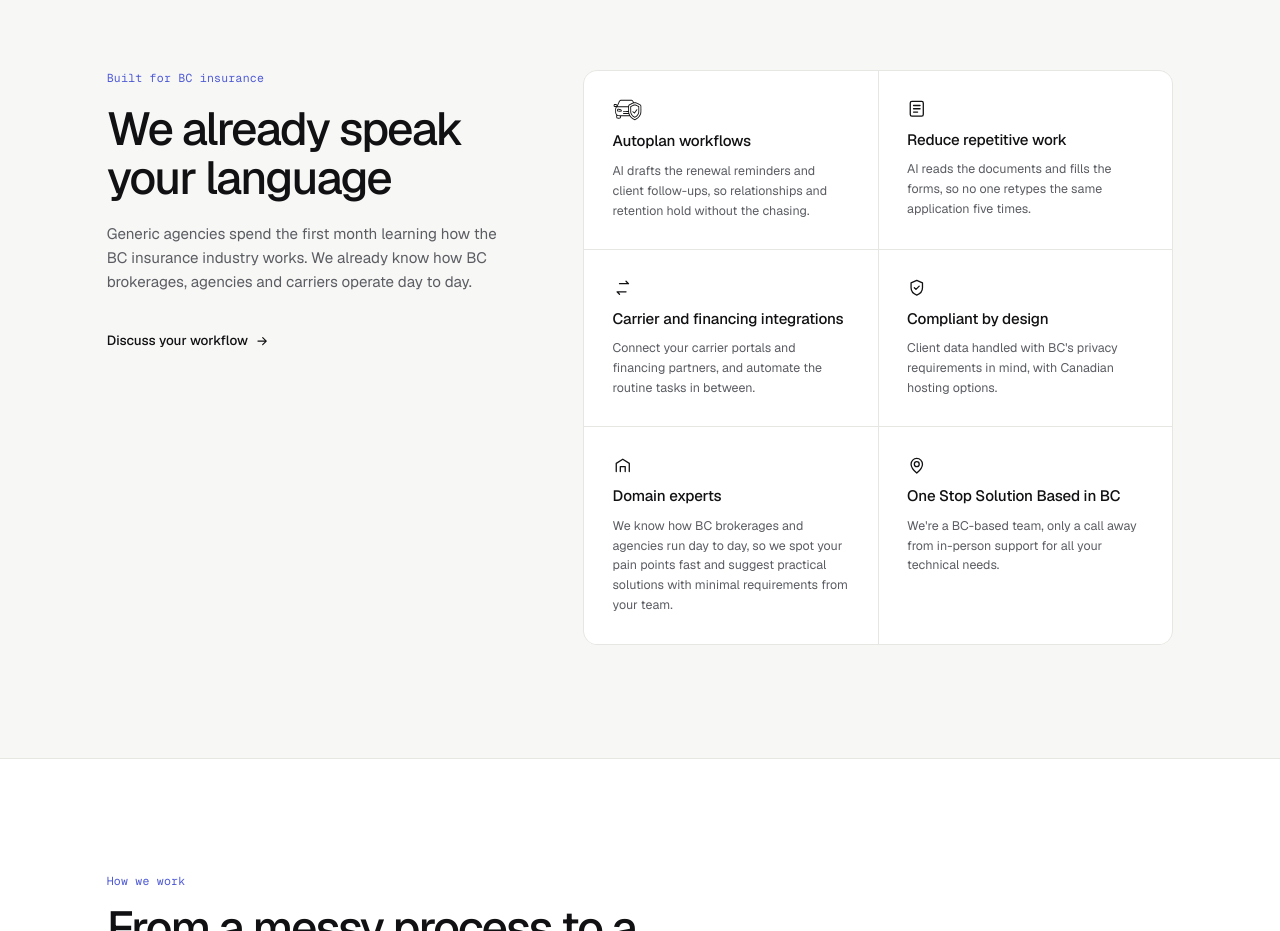
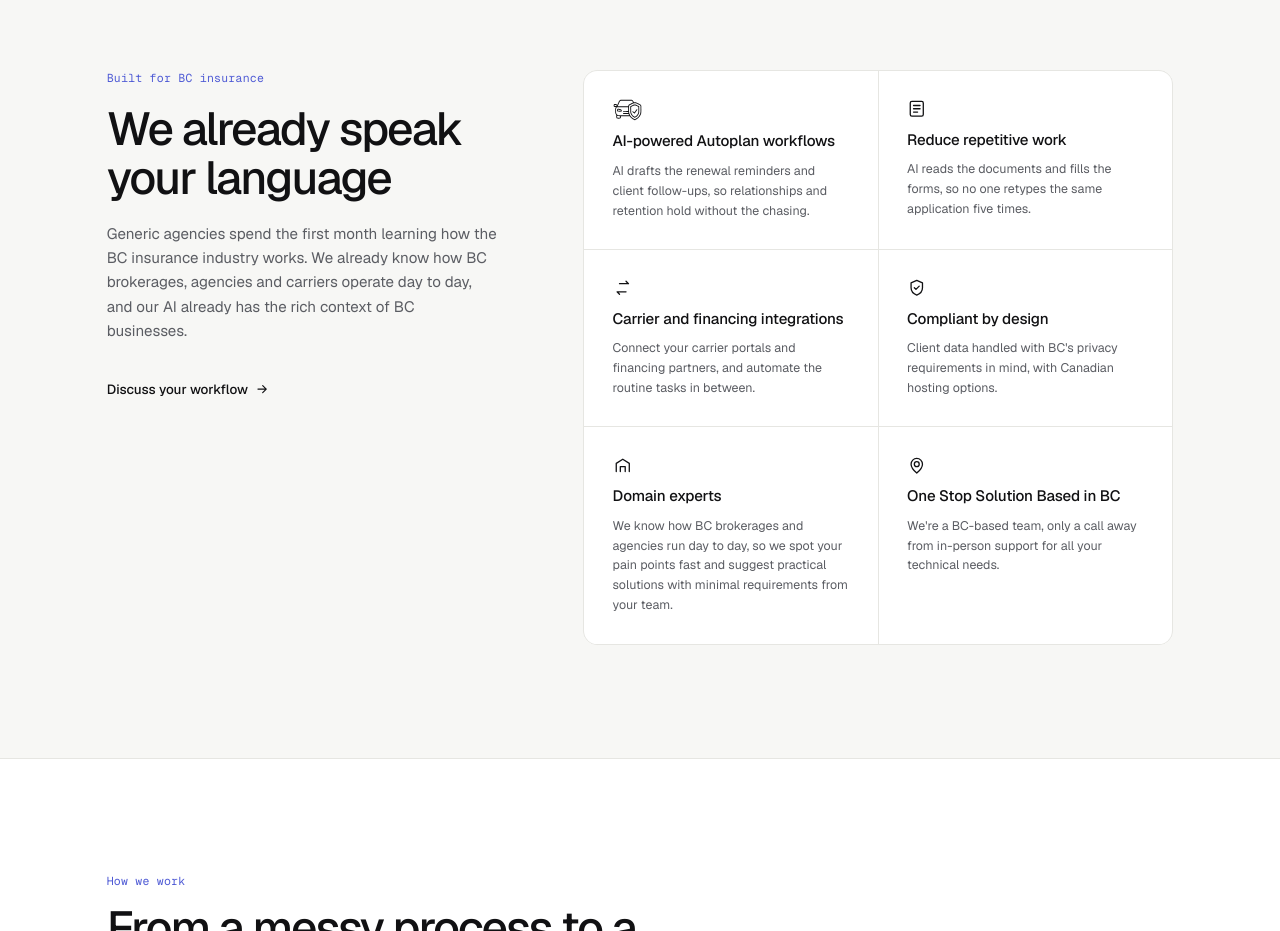
Before and after one commit to badgerbytesoftware/badgerbyte-website, a website: page index.html in a window 1280 px wide. Shown: the part 3100-4031 px from the top of the page. Drawn offline with nearby package versions, Linux system fonts and the light colour scheme.

Commit message:
Highlight AI context in BC insurance section

```diff
--- a/index.html
+++ b/index.html
@@ -351,7 +351,7 @@ a{color:#111113;text-decoration:none}a:hover{color:#4F5BD5}
 <div class="r-side" style="width: 440px; flex-shrink: 0; display: flex; flex-direction: column; gap: 22px;">
 <span style="font-family: 'Geist Mono', ui-monospace, monospace; font-size: 13px; color: #4F5BD5; letter-spacing: 0.02em;">Built for BC insurance</span>
 <h2 style="margin: 0; font-size: 52px; line-height: 1.06; font-weight: 500; letter-spacing: -0.04em;">We already speak your language</h2>
-<p style="margin: 0; font-size: 17px; line-height: 1.6; color: #5B5D63;">Generic agencies spend the first month learning how the BC insurance industry works. We already know how BC brokerages, agencies and carriers operate day to day.</p>
+<p style="margin: 0; font-size: 17px; line-height: 1.6; color: #5B5D63;">Generic agencies spend the first month learning how the BC insurance industry works. We already know how BC brokerages, agencies and carriers operate day to day, and our AI already has the rich context of BC businesses.</p>
 <a href="#contact" style="margin-top: 8px; font-size: 15px; font-weight: 500; color: #111113; display: flex; align-items: center; gap: 8px; height: 44px;">Discuss your workflow
 <svg width="16" height="16" viewBox="0 0 24 24" fill="none" stroke="#111113" stroke-width="2" stroke-linecap="round" stroke-linejoin="round" aria-hidden="true"><path d="M5 12h14M13 6l6 6-6 6"></path></svg>
 </a>
@@ -359,7 +359,7 @@ a{color:#111113;text-decoration:none}a:hover{color:#4F5BD5}
 <div class="r-grid2" style="flex-grow: 1; display: grid; grid-template-columns: repeat(2, minmax(0, 1fr)); gap: 1px; background: #E6E6E2; border: 1px solid #E6E6E2; border-radius: 16px; overflow: hidden;">
 <div style="background: #FFFFFF; padding: 32px; display: flex; flex-direction: column; gap: 12px;">
 <img src="assets/car-shield.svg" alt="" style="width: 34px; height: 24px; object-fit: contain; object-position: left center; display: block;">
-<h3 style="margin: 0; font-size: 17px; font-weight: 500; letter-spacing: -0.01em;">Autoplan workflows</h3>
+<h3 style="margin: 0; font-size: 17px; font-weight: 500; letter-spacing: -0.01em;">AI-powered Autoplan workflows</h3>
 <p style="margin: 0; font-size: 14px; line-height: 1.6; color: #5B5D63;">AI drafts the renewal reminders and client follow-ups, so relationships and retention hold without the chasing.</p>
 </div>
 <div style="background: #FFFFFF; padding: 32px; display: flex; flex-direction: column; gap: 12px;">
```
